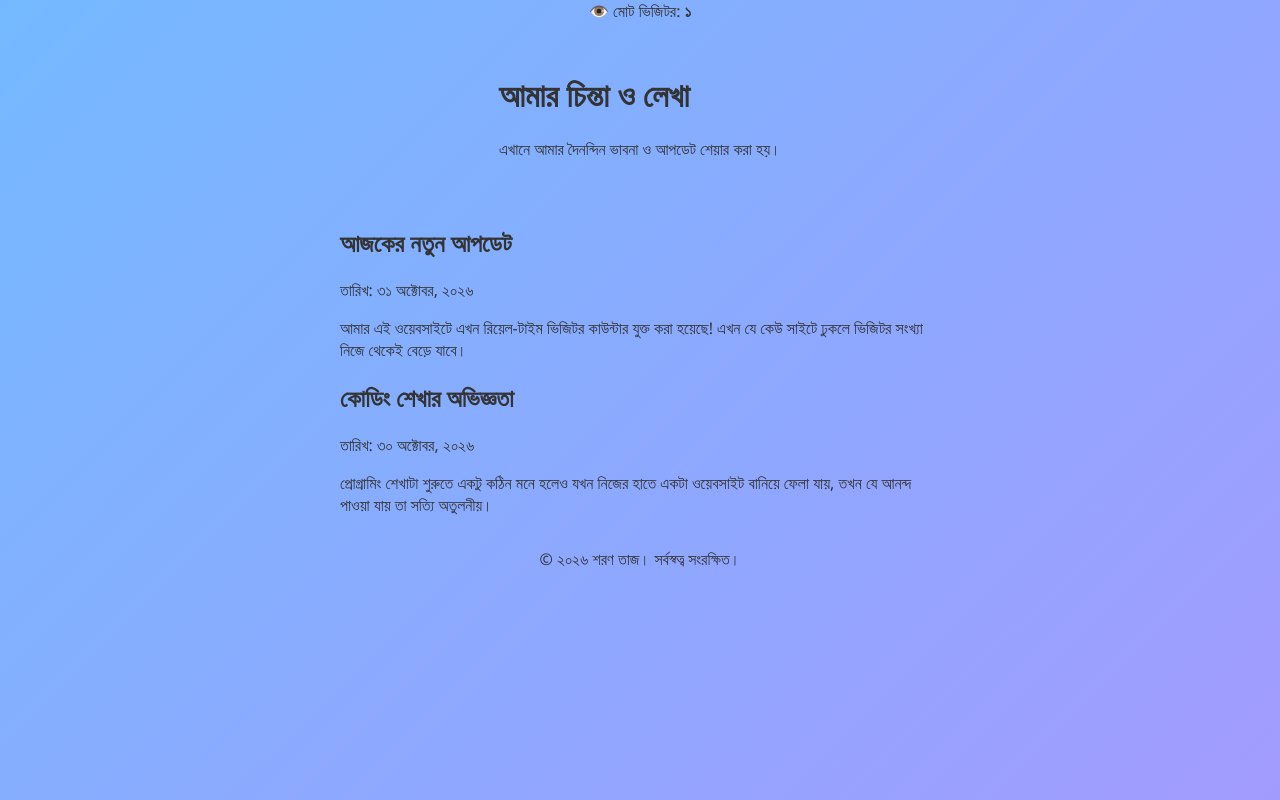
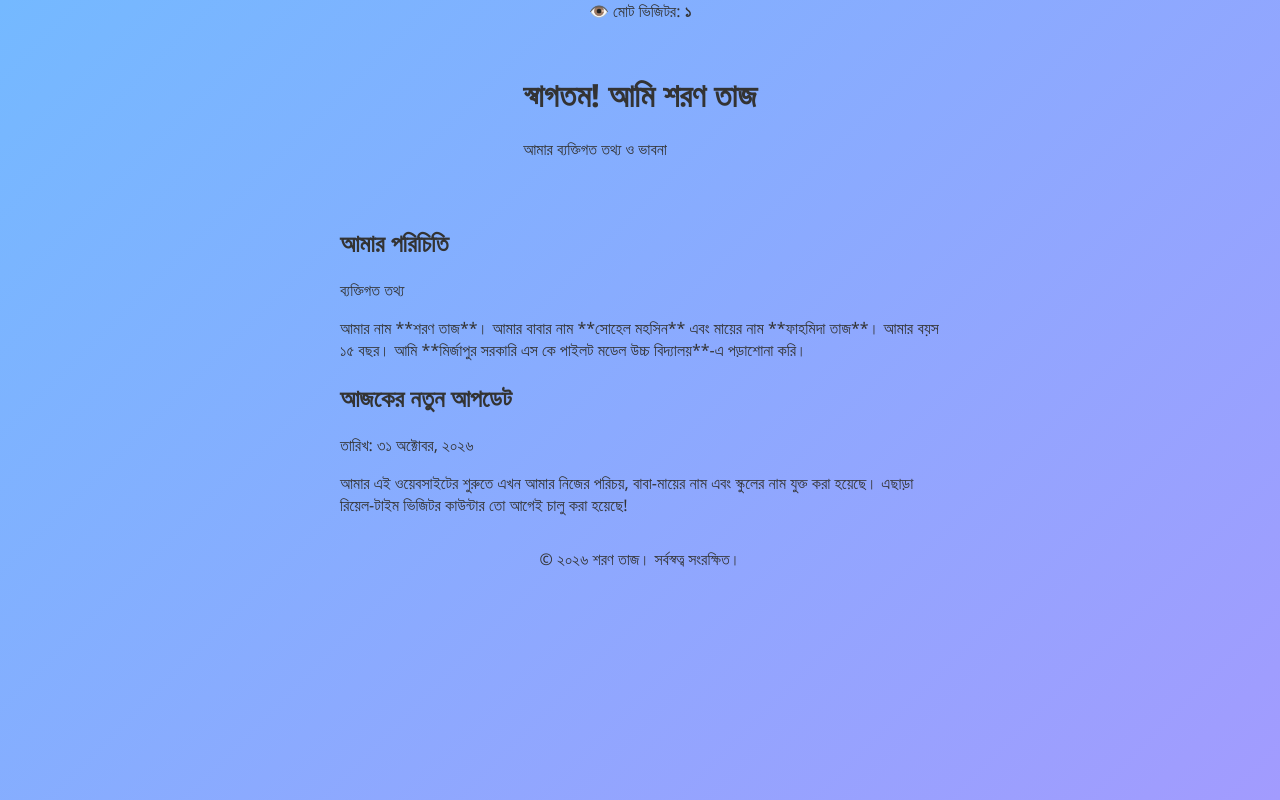
Before and after one commit to sharantajst-blip/sharantaj-portfolio, a plain HTML site: page index.html in a window 1280 px wide. Drawn offline with Linux system fonts and the light colour scheme; no server answers.

Commit message:
Update index.html

```diff
--- a/index.html
+++ b/index.html
@@ -3,7 +3,7 @@
 <head>
     <meta charset="UTF-8">
     <meta name="viewport" content="width=device-width, initial-scale=1.0">
-    <title>আমার ডাইনামিক আপডেট ও লেখা</title>
+    <title>শরণ তাজ - আমার পরিচিতি ও ব্লগ</title>
     <link rel="stylesheet" href="style.css">
 </head>
 <body>
@@ -11,35 +11,35 @@
     <!-- আসল ভিজিটর কাউন্টার -->
     <div class="visitor-counter">
         <span>👁️ মোট ভিজিটর:
-            <!-- এটি একটি ফ্রি লাইভ কাউন্টার ওয়েবসাইট থেকে সংখ্যা দেখাবে -->
             <img src="https://counter8.optinmonster.com/wt/gif?id=1" alt="Visitor Counter" style="display:none;" />
             <strong id="visitor-count">লোড হচ্ছে...</strong>
         </span>
     </div>
 
+    <!-- ওয়েলকাম বা পরিচিতি ট্যাব -->
     <header>
-        <h1>আমার চিন্তা ও লেখা</h1>
-        <p>এখানে আমার দৈনন্দিন ভাবনা ও আপডেট শেয়ার করা হয়।</p>
+        <h1>স্বাগতম! আমি শরণ তাজ</h1>
+        <p>আমার ব্যক্তিগত তথ্য ও ভাবনা</p>
     </header>
 
-    <!-- পোস্ট সেকশন -->
+    <!-- পোস্ট বা পরিচিতি সেকশন -->
     <main class="container">
 
-        <!-- নতুন পোস্ট -->
+        <!-- আমার সম্পর্কে তথ্য -->
+        <article class="post-card">
+            <h2>আমার পরিচিতি</h2>
+            <span class="post-date">ব্যক্তিগত তথ্য</span>
+            <p class="post-text">
+                আমার নাম **শরণ তাজ**। আমার বাবার নাম **সোহেল মহসিন** এবং মায়ের নাম **ফাহমিদা তাজ**। আমার বয়স ১৫ বছর। আমি **মির্জাপুর সরকারি এস কে পাইলট মডেল উচ্চ বিদ্যালয়**-এ পড়াশোনা করি।
+            </p>
+        </article>
+
+        <!-- আজকের নতুন আপডেট পোস্ট -->
         <article class="post-card">
             <h2>আজকের নতুন আপডেট</h2>
             <span class="post-date">তারিখ: ৩১ অক্টোবর, ২০২৬</span>
             <p class="post-text">
-                আমার এই ওয়েবসাইটে এখন রিয়েল-টাইম ভিজিটর কাউন্টার যুক্ত করা হয়েছে! এখন যে কেউ সাইটে ঢুকলে ভিজিটর সংখ্যা নিজে থেকেই বেড়ে যাবে।
-            </p>
-        </article>
-
-        <!-- আগের পোস্ট -->
-        <article class="post-card">
-            <h2>কোডিং শেখার অভিজ্ঞতা</h2>
-            <span class="post-date">তারিখ: ৩০ অক্টোবর, ২০২৬</span>
-            <p class="post-text">
-                প্রোগ্রামিং শেখাটা শুরুতে একটু কঠিন মনে হলেও যখন নিজের হাতে একটা ওয়েবসাইট বানিয়ে ফেলা যায়, তখন যে আনন্দ পাওয়া যায় তা সত্যি অতুলনীয়।
+                আমার এই ওয়েবসাইটের শুরুতে এখন আমার নিজের পরিচয়, বাবা-মায়ের নাম এবং স্কুলের নাম যুক্ত করা হয়েছে। এছাড়া রিয়েল-টাইম ভিজিটর কাউন্টার তো আগেই চালু করা হয়েছে!
             </p>
         </article>
 
```
